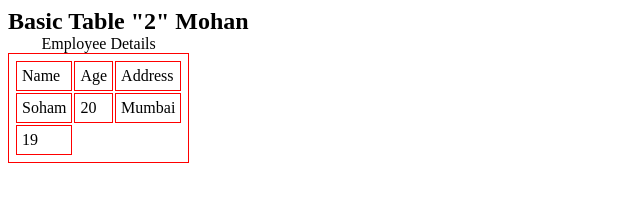
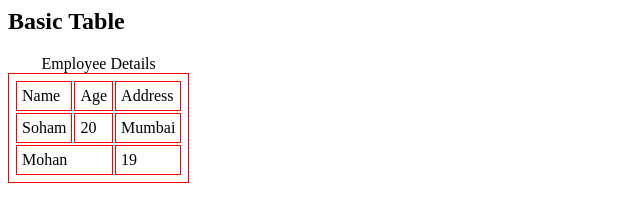
Before and after one commit to ManthanMhatre/table, a plain HTML site: page index.html in a window 1280 px wide. Shown: the whole page, without its empty margins (0-640 px from the left). Drawn offline with Linux system fonts and the light colour scheme.

Commit message:
Update index.html

```diff
--- a/index.html
+++ b/index.html
@@ -6,7 +6,7 @@ table,th,td
 </style>
 </head>
 <body>
-<h2> Basic Table
+<h2> Basic Table </h2>
 <Table>
 <caption> Employee Details </caption>
 <tr>
@@ -20,7 +20,7 @@ table,th,td
 <td> Mumbai </td>
 </tr>
 <tr>
-<tdcolspan> "2" Mohan</tdcolspan>
+<td colspan=2>  Mohan</td>
 <td> 19 </td>
 </tr>
 </table>
```
